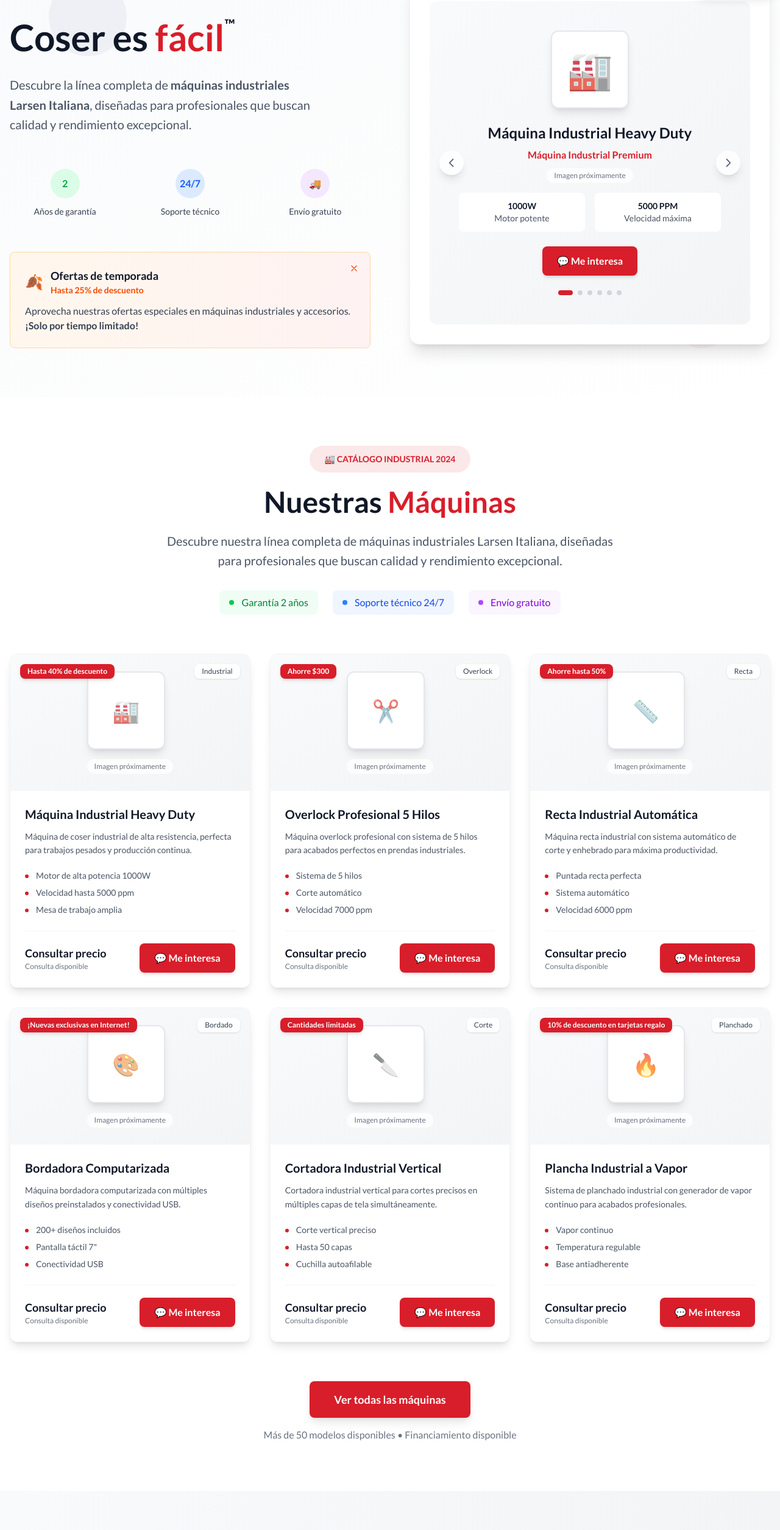
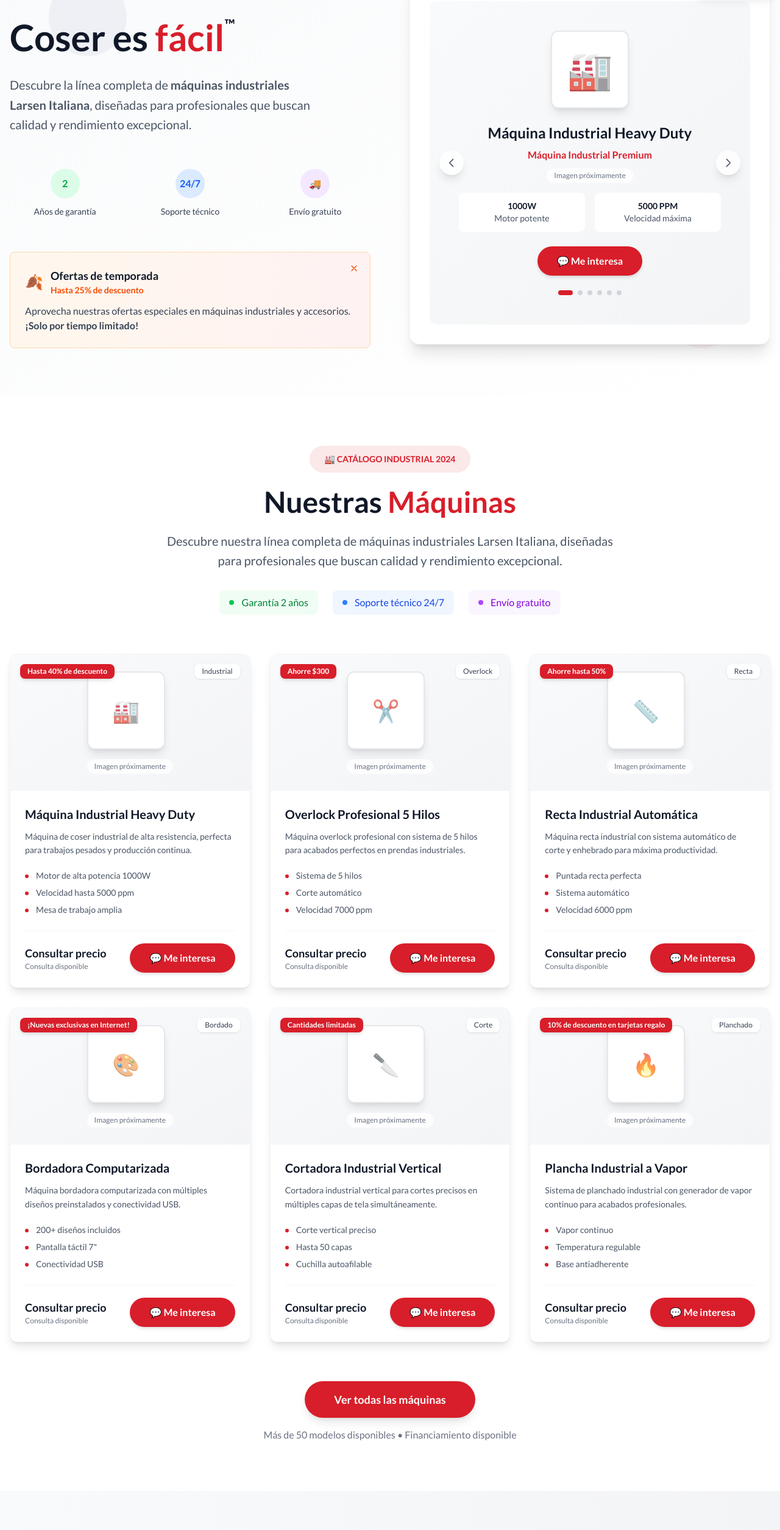
Before and after one commit to EmilioPG13/Larsen-WebPage, a React (Vite) app: page / in a window 1280 px wide. Shown: the part 256-2765 px from the top of the page at 61% size. Built offline with nearby package versions, Linux system fonts and the light colour scheme.

Commit message:
✨ Update button styles across multiple components for a more consistent design. Increased padding and changed button shapes to rounded-full for improved aesthetics and user experience.

```diff
--- a/src/components/ContactModal.tsx
+++ b/src/components/ContactModal.tsx
@@ -202,7 +202,7 @@
             <button
               type="button"
               onClick={onClose}
-              className="flex-1 px-4 py-2 border border-gray-300 text-gray-700 rounded-lg hover:bg-gray-50 transition-colors"
+              className="flex-1 px-6 py-2 border border-gray-300 text-gray-700 rounded-full hover:bg-gray-50 transition-colors"
             >
               Cancelar
             </button>
--- a/src/components/Footer.tsx
+++ b/src/components/Footer.tsx
@@ -19,10 +19,10 @@
                 garantía completa. Todas nuestras máquinas pasan por un riguroso proceso de inspección y renovación.
               </p>
               <div className="flex flex-col sm:flex-row gap-4">
-                <button className="bg-larsen-red hover:bg-larsen-dark-red text-white font-semibold px-6 py-3 rounded-lg transition-colors duration-200 shadow-md hover:shadow-lg">
+                <button className="bg-larsen-red hover:bg-larsen-dark-red text-white font-semibold px-8 py-3 rounded-full transition-colors duration-200 shadow-md hover:shadow-lg">
                   Ver Máquinas Reacondicionadas
                 </button>
-                <button className="border-2 border-larsen-blue text-larsen-blue hover:bg-larsen-blue hover:text-white font-semibold px-6 py-3 rounded-lg transition-colors duration-200">
+                <button className="border-2 border-larsen-blue text-larsen-blue hover:bg-larsen-blue hover:text-white font-semibold px-8 py-3 rounded-full transition-colors duration-200">
                   Catálogo de Accesorios
                 </button>
               </div>
--- a/src/components/ProductCard.tsx
+++ b/src/components/ProductCard.tsx
@@ -75,7 +75,7 @@
           </div>
           <button
             onClick={() => onInterest(product)}
-            className="bg-larsen-red hover:bg-larsen-dark-red text-white font-semibold px-6 py-3 rounded-lg transition-colors duration-200 shadow-md hover:shadow-lg"
+            className="bg-larsen-red hover:bg-larsen-dark-red text-white font-semibold px-8 py-3 rounded-full transition-colors duration-200 shadow-md hover:shadow-lg"
           >
             💬 Me interesa
           </button>
--- a/src/components/ProductCarousel.tsx
+++ b/src/components/ProductCarousel.tsx
@@ -131,7 +131,7 @@
 
           <button
             onClick={() => onProductInterest(currentProduct)}
-            className="bg-larsen-red hover:bg-larsen-dark-red text-white font-semibold px-6 py-3 rounded-lg transition-colors duration-200 shadow-md hover:shadow-lg"
+            className="bg-larsen-red hover:bg-larsen-dark-red text-white font-semibold px-8 py-3 rounded-full transition-colors duration-200 shadow-md hover:shadow-lg"
           >
             💬 Me interesa
           </button>
--- a/src/components/ProductGrid.tsx
+++ b/src/components/ProductGrid.tsx
@@ -54,7 +54,7 @@
 
         {/* View All Button */}
         <div className="text-center">
-          <button className="bg-larsen-red hover:bg-larsen-dark-red text-white font-semibold text-lg px-10 py-4 rounded-lg shadow-lg hover:shadow-xl transition-all duration-300">
+          <button className="bg-larsen-red hover:bg-larsen-dark-red text-white font-semibold text-lg px-12 py-4 rounded-full shadow-lg hover:shadow-xl transition-all duration-300">
             Ver todas las máquinas
           </button>
           <p className="text-gray-500 mt-4">
--- a/src/index.css
+++ b/src/index.css
@@ -21,15 +21,15 @@
 
 @layer components {
   .btn-primary {
-    @apply bg-larsen-red hover:bg-larsen-dark-red text-white font-semibold py-3 px-6 rounded-lg transition-all duration-200 shadow-md hover:shadow-lg transform hover:scale-105;
+    @apply bg-larsen-red hover:bg-larsen-dark-red text-white font-semibold py-3 px-8 rounded-full transition-all duration-200 shadow-md hover:shadow-lg transform hover:scale-105;
   }
 
   .btn-secondary {
-    @apply bg-larsen-blue hover:bg-larsen-blue/90 text-white font-semibold py-3 px-6 rounded-lg transition-all duration-200 shadow-md hover:shadow-lg;
+    @apply bg-larsen-blue hover:bg-larsen-blue/90 text-white font-semibold py-3 px-8 rounded-full transition-all duration-200 shadow-md hover:shadow-lg;
   }
 
   .btn-outline {
-    @apply border-2 border-larsen-red text-larsen-red hover:bg-larsen-red hover:text-white font-semibold py-3 px-6 rounded-lg transition-all duration-200;
+    @apply border-2 border-larsen-red text-larsen-red hover:bg-larsen-red hover:text-white font-semibold py-3 px-8 rounded-full transition-all duration-200;
   }
 
   .container {
```
